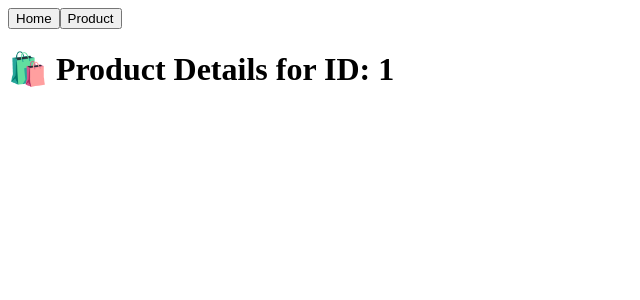
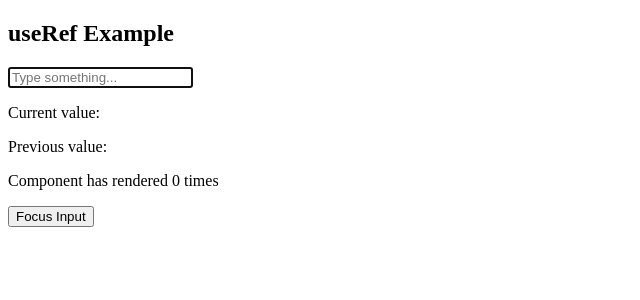
Before and after one commit to Hrithik-14/react-1, a React (Vite) app: page /products/1 in a window 1280 px wide. Shown: the top 300 px of the page, without its empty margins (0-640 px from the left). Built offline with nearby package versions, Linux system fonts and the light colour scheme.

Commit message:
fifth commit

```diff
--- a/src/App.jsx
+++ b/src/App.jsx
@@ -20,73 +20,86 @@
 
 // export default App
 
-import React from "react";
-import { BrowserRouter as Router, Route, Routes, Link, useParams, useNavigate } from "react-router-dom";
+// import React from "react";
+// import { BrowserRouter as Router, Route, Routes, Link, useParams, useNavigate } from "react-router-dom";
 
-// 📌 Navbar Component
-function Navbar() {
-  const navigate = useNavigate()
+// // 📌 Navbar Component
+// function Navbar() {
+//   const navigate = useNavigate()
+//   return (
+//     <nav className="p-4 bg-blue-500 text-white flex gap-4">
+//       {/* <Link to="/">Home</Link>
+//       <Link to="/products">Products</Link> */}
+//       <button
+//       onClick={() => navigate('/')}
+//       >Home</button>
+//       <button
+//       onClick={() => navigate('/products')}
+//       >Product</button>
+//     </nav>
+//   );
+// }
+
+// // 📌 Home Page
+// function Home() {
+//   return <h1 className="text-center mt-5">🏠 Welcome to Home Page</h1>;
+// }
+
+// // 📌 Products Page (List of Products)
+// function Products() {
+//   const productList = [
+//     { id: 1, name: "Laptop" },
+//     { id: 2, name: "Smartphone" },
+//     { id: 3, name: "Headphones" }
+//   ];
+//   const navigate = useNavigate()
+
+//   return (
+//     <div className="text-center mt-5">
+//       <h1>🛍️ Products List</h1>
+//       {productList.map((product) => (
+//         <p key={product.id}>
+//           {/* <Link to={`/products/${product.id}`}>{product.name}</Link> */}
+//           <button
+//           onClick={() =>{
+//             navigate(`/products/${product.id}`)
+//           }}
+//           >{product.name}</button>
+//         </p>
+//       ))}
+//     </div>
+//   );
+// }
+
+// // 📌 Product Details Page (Dynamic Routing with useParams)
+// function ProductDetails() {
+//   const { productId } = useParams();
+//   return <h1 className="text-center mt-5">🛍️ Product Details for ID: {productId}</h1>;
+// }
+
+// // 📌 Main App Component with Routing
+// export default function App() {
+//   return (
+//     <Router>
+//       <Navbar />
+//       <Routes>
+//         <Route path="/" element={<Home />} />
+//         <Route path="/products" element={<Products />} />
+//         <Route path="/products/:productId" element={<ProductDetails />} />
+//       </Routes>
+//     </Router>
+//   );
+// }
+
+import React from 'react'
+import RefExample from './RefExample'
+
+function App() {
   return (
-    <nav className="p-4 bg-blue-500 text-white flex gap-4">
-      {/* <Link to="/">Home</Link>
-      <Link to="/products">Products</Link> */}
-      <button
-      onClick={() => navigate('/')}
-      >Home</button>
-      <button
-      onClick={() => navigate('/products')}
-      >Product</button>
-    </nav>
-  );
+    <div>
+      <RefExample/>
+    </div>
+  )
 }
 
-// 📌 Home Page
-function Home() {
-  return <h1 className="text-center mt-5">🏠 Welcome to Home Page</h1>;
-}
-
-// 📌 Products Page (List of Products)
-function Products() {
-  const productList = [
-    { id: 1, name: "Laptop" },
-    { id: 2, name: "Smartphone" },
-    { id: 3, name: "Headphones" }
-  ];
-  const navigate = useNavigate()
-
-  return (
-    <div className="text-center mt-5">
-      <h1>🛍️ Products List</h1>
-      {productList.map((product) => (
-        <p key={product.id}>
-          {/* <Link to={`/products/${product.id}`}>{product.name}</Link> */}
-          <button
-          onClick={() =>{
-            navigate(`/products/${product.id}`)
-          }}
-          >{product.name}</button>
-        </p>
-      ))}
-    </div>
-  );
-}
-
-// 📌 Product Details Page (Dynamic Routing with useParams)
-function ProductDetails() {
-  const { productId } = useParams();
-  return <h1 className="text-center mt-5">🛍️ Product Details for ID: {productId}</h1>;
-}
-
-// 📌 Main App Component with Routing
-export default function App() {
-  return (
-    <Router>
-      <Navbar />
-      <Routes>
-        <Route path="/" element={<Home />} />
-        <Route path="/products" element={<Products />} />
-        <Route path="/products/:productId" element={<ProductDetails />} />
-      </Routes>
-    </Router>
-  );
-}
+export default App
--- /dev/null
+++ b/src/RefExample.jsx
@@ -0,0 +1,51 @@
+import { useRef, useEffect, useState } from 'react';
+
+function RefExample() {
+  // 1. Creating a ref for DOM access
+  const inputRef = useRef(null);
+
+  // 2. Creating a ref for tracking mutable values
+  const renderCount = useRef(0);
+  const prevName = useRef('');
+
+  const [name, setName] = useState('');
+
+  // Focus the input on component mount
+  useEffect(() => {
+    inputRef.current.focus();
+    console.log('Input focused');
+  }, []);
+
+  // Track render count (won't cause re-renders)
+  useEffect(() => {
+    renderCount.current = renderCount.current + 1;
+  });
+
+  // Track previous name
+  useEffect(() => {
+    prevName.current = name;
+  }, [name]);
+
+  return (
+    <div>
+      <h2>useRef Example</h2>
+
+      <input
+        ref={inputRef}
+        value={name}
+        onChange={(e) => setName(e.target.value)}
+        placeholder="Type something..."
+      />
+
+      <p>Current value: {name}</p>
+      <p>Previous value: {prevName.current}</p>
+      <p>Component has rendered {renderCount.current} times</p>
+
+      <button onClick={() => inputRef.current.focus()}>
+        Focus Input
+      </button>
+    </div>
+  );
+}
+
+export default RefExample;
```
